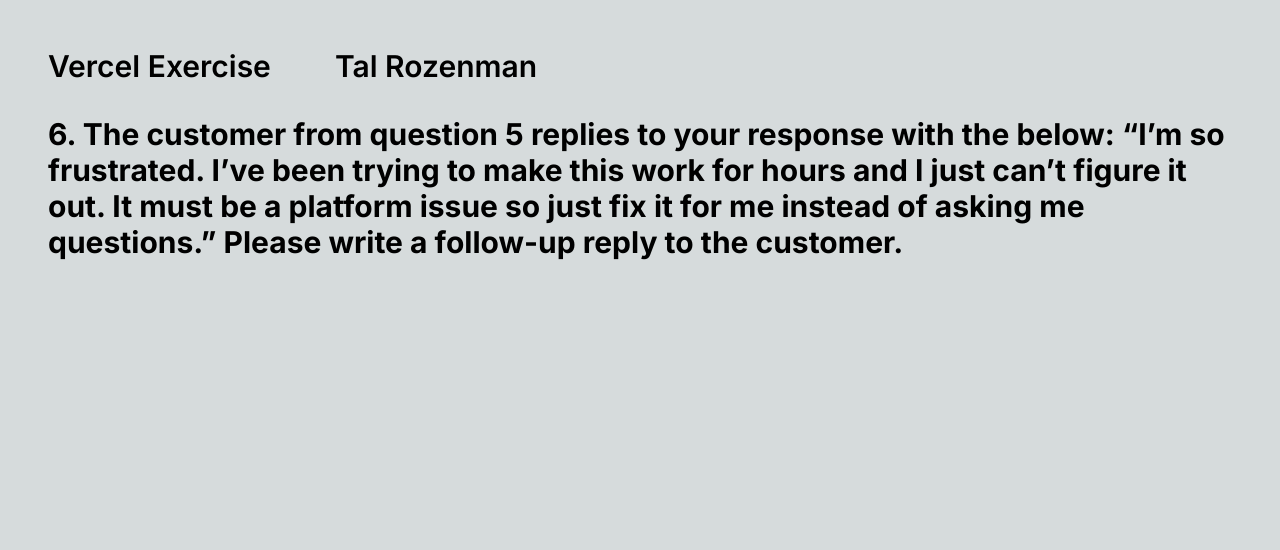
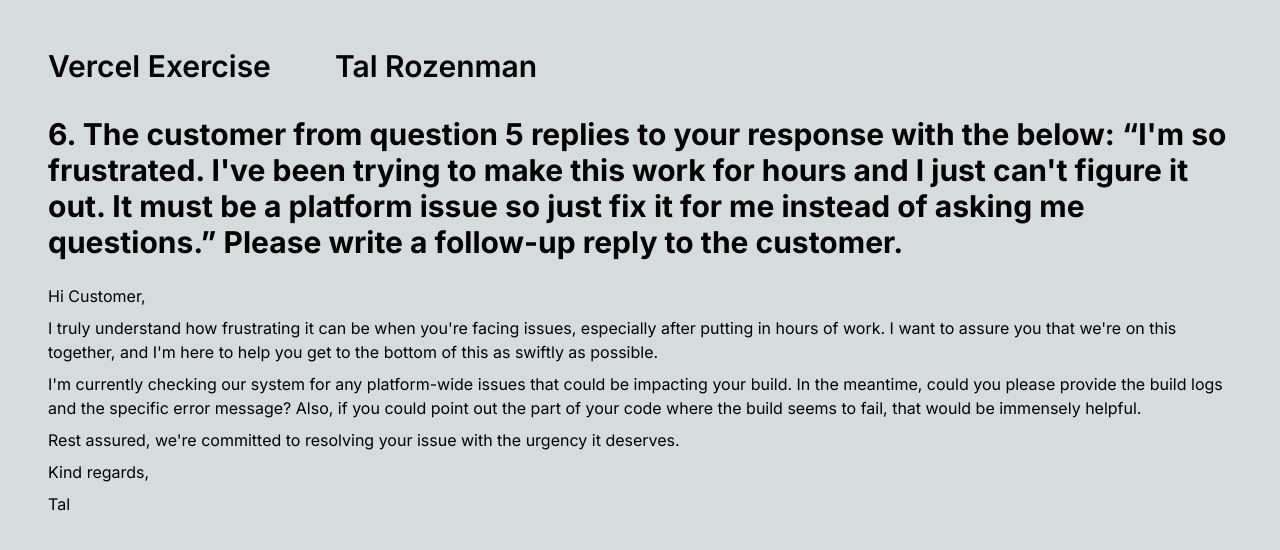
Before and after one commit to Tal-Rozenman/vercel_exercise, a Next.js app: page /answers/6 in a window 1280 px wide. Shown: the top 550 px of the page. Built offline with nearby package versions, Linux system fonts and the light colour scheme.

Commit message:
Question 6

```diff
--- a/src/app/answers/5/page.tsx
+++ b/src/app/answers/5/page.tsx
@@ -16,7 +16,7 @@ export default function Answer() {
 			<p className="mb-6">Here is an example response I could write to the customer:</p>
 
 
-			<p className="mb-2">&quot;Hi There,</p>
+			<p className="mb-2">&quot;Hi Customer,</p>
 
 			<p className="mb-2">Thanks for reaching out about the build issue with the Framework/Technology. To help you swiftly, we need some details: the exact error messages or logs you are encountering, the version of the Framework/Technology you are using, your project&apos;s dependency list, whether the issue is on your local machine or during Vercel deployment, and any recent changes to your project. If you could also provide a link to a repository or steps to reproduce the issue, that would be very helpful. We&apos;ll look into this and get back to you as soon as possible.</p>
 
--- a/src/app/answers/6/page.tsx
+++ b/src/app/answers/6/page.tsx
@@ -1,10 +1,18 @@
 export default function Answer() {
 	return (
 		<>
-			<h1 className="text-3xl font-bold mb-6">6. The customer from question 5 replies to your response with the below: “I’m so frustrated. I’ve been trying to make this work for hours and I just can’t figure it out. It must be a platform issue so just fix it for me instead of asking me questions.” Please write a follow-up reply to the customer. </h1>
-			<p>
+			<h1 className="text-3xl font-bold mb-6">6. The customer from question 5 replies to your response with the below: “I&apos;m so frustrated. I&apos;ve been trying to make this work for hours and I just can&apos;t figure it out. It must be a platform issue so just fix it for me instead of asking me questions.” Please write a follow-up reply to the customer. </h1>
 
-			</p>
+			<p className="mb-2">Hi Customer,</p>
+
+			<p className="mb-2">I truly understand how frustrating it can be when you&apos;re facing issues, especially after putting in hours of work. I want to assure you that we&apos;re on this together, and I&apos;m here to help you get to the bottom of this as swiftly as possible.</p>
+
+			<p className="mb-2">I&apos;m currently checking our system for any platform-wide issues that could be impacting your build. In the meantime, could you please provide the build logs and the specific error message? Also, if you could point out the part of your code where the build seems to fail, that would be immensely helpful.</p>
+
+			<p className="mb-2">Rest assured, we&apos;re committed to resolving your issue with the urgency it deserves.</p>
+
+			<p className="mb-2">Kind regards,</p>
+			<p className="mb-2">Tal</p>
 		</>
 	)
 }
```
